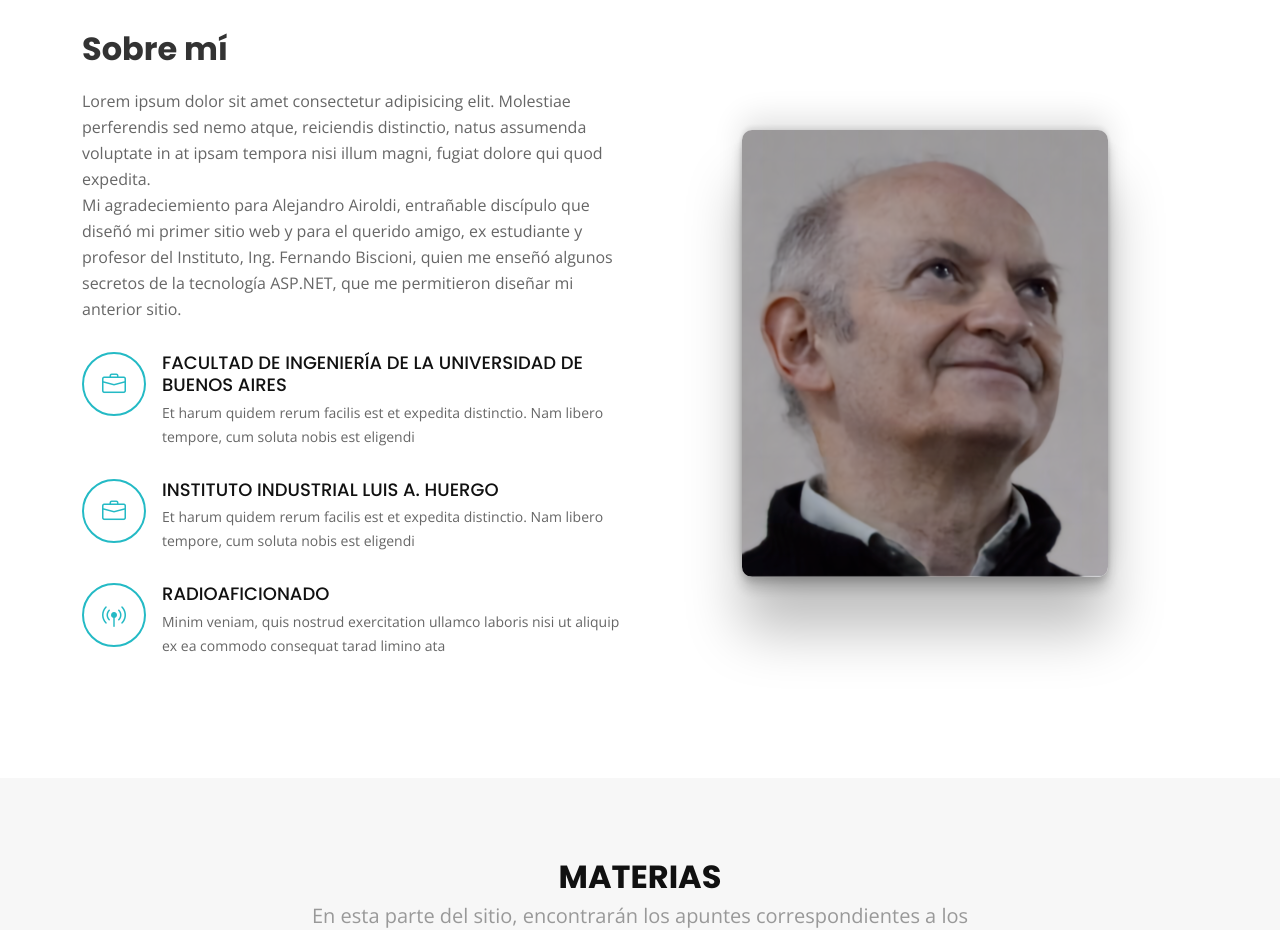
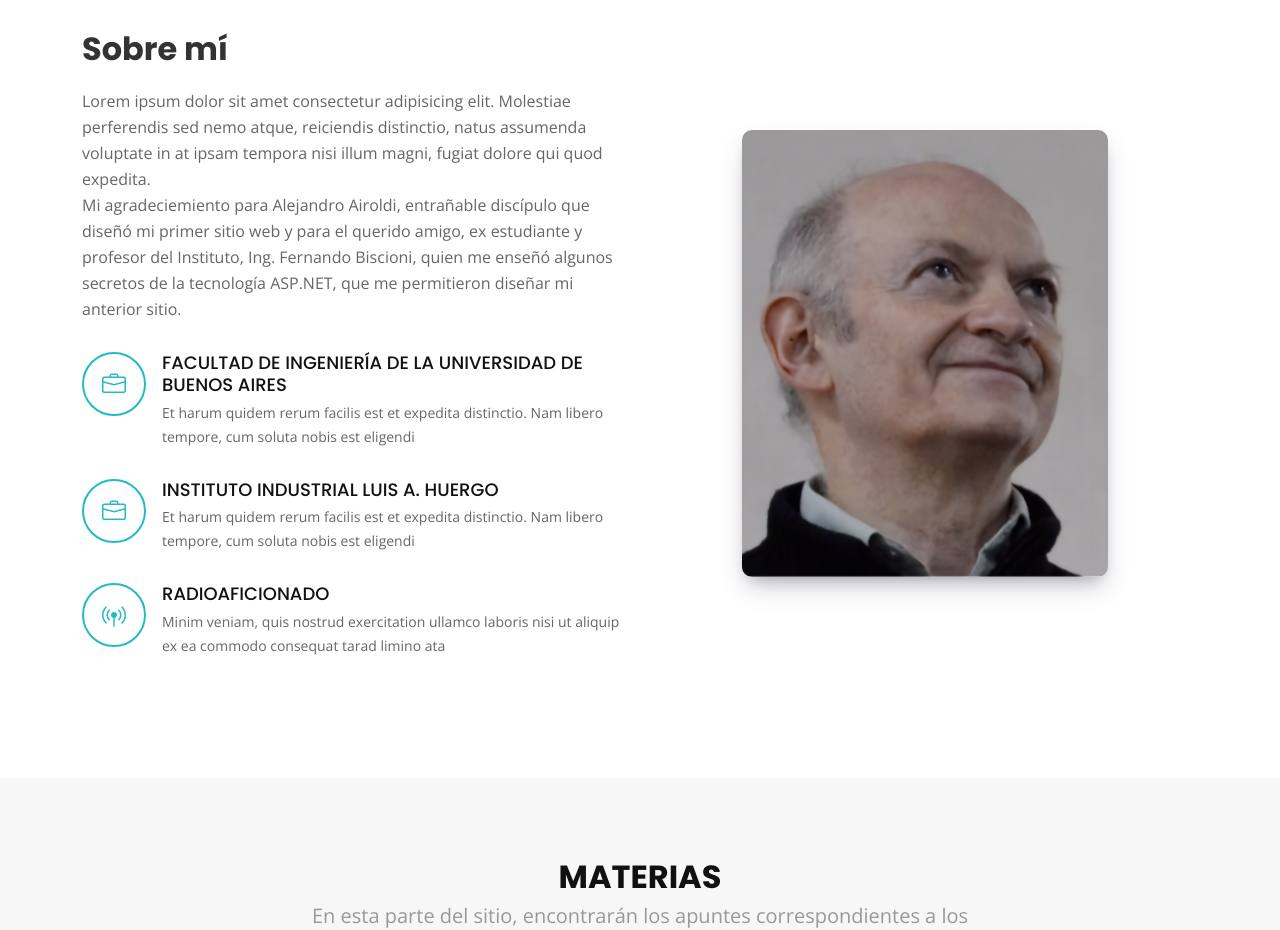
Before and after one commit to ApophisXIV/Adrosa-webpage, a plain HTML site: page index.html in a window 1280 px wide. Shown: the part 860-1790 px from the top of the page. Drawn offline with nearby package versions, Linux system fonts and the light colour scheme.

Commit message:
Update style.css

```diff
--- a/assets/css/style.css
+++ b/assets/css/style.css
@@ -556,9 +556,7 @@ section {
 }
 #about .profile-image {
   border-radius: 10px;
-  box-shadow: rgba(0, 0, 0, 0.25) 0px 54px 55px,
-    rgba(0, 0, 0, 0.12) 0px -12px 30px, rgba(0, 0, 0, 0.12) 0px 4px 6px,
-    rgba(0, 0, 0, 0.17) 0px 12px 13px, rgba(0, 0, 0, 0.09) 0px -3px 5px;
+  box-shadow: rgba(50, 50, 93, 0.25) 0px 13px 27px -5px, rgba(0, 0, 0, 0.3) 0px 8px 16px -8px;
 }
 
 #about .about-container .content {
```
